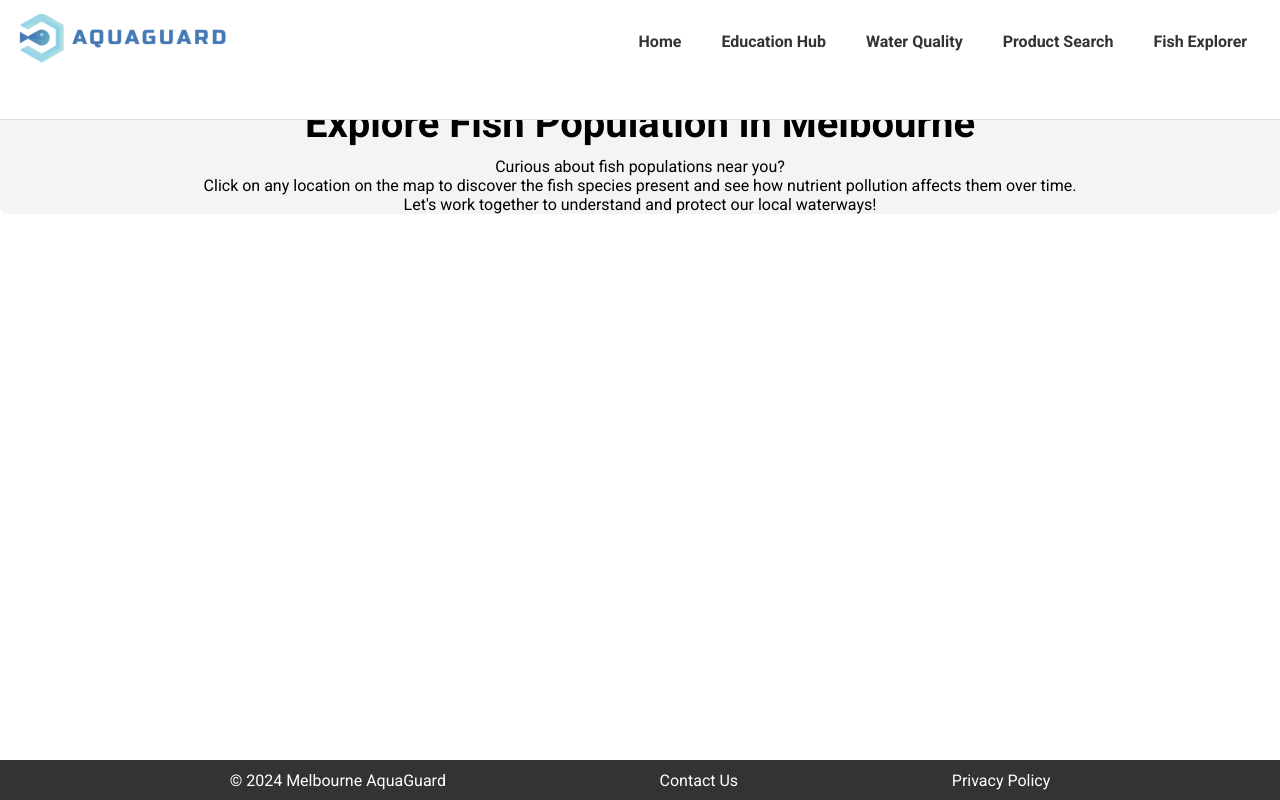
After one commit to HappyGuyTeitoku/FIT5120_Coral-Guardian, a Flask app: page /privacy-policy in a window 1280 px wide. The commit adds this page. Run offline with Flask 3, Linux system fonts and the light colour scheme; the visitor is signed in with stand-in values (Sample User, id 1).

Commit message:
Added privacy policy page placeholder
TODO: write the content later when I have time

```diff
--- a/application.py
+++ b/application.py
@@ -141,6 +141,10 @@ def productsearch():
 def npcalculator():
     return render_template('npcalculator.html')
 
+@application.route('/privacy-policy')
+def privacypolicy():
+    return render_template('privacypolicy.html')
+
 @application.cli.command('initdb')
 def init_db_command():
     """Create the database tables."""
--- a/templates/base.html
+++ b/templates/base.html
@@ -41,8 +41,8 @@
     <!-- Optional Footer -->
     <footer>
         <p>© 2024 Melbourne AquaGuard</p>
-        <p><a href="mailto:test@mail.com">Contact Us</a></p>
-        <p><a href="https://drive.google.com/drive/u/2/folders/1teUsP8es3hKcwnC0dhKcvNI78HKgYGY6">Privacy Policy</a></p>
+        <p><a href="https://mail.google.com/mail/?view=cm&fs=1&to=twon0024@student.monash.edu">Contact Us</a></p>
+        <p><a href="{{ url_for('privacypolicy') }}">Privacy Policy</a></p>
     </footer>
 </body>
 </html>
--- a/templates/base_v2.html
+++ b/templates/base_v2.html
@@ -67,8 +67,8 @@
     <!-- Optional Footer -->
     <footer>
         <p>© 2024 Melbourne AquaGuard</p>
-        <p><a href="mailto:test@mail.com">Contact Us</a></p>
-        <p><a href="https://drive.google.com/drive/u/2/folders/1teUsP8es3hKcwnC0dhKcvNI78HKgYGY6">Privacy Policy</a></p>
+        <p><a href="https://mail.google.com/mail/?view=cm&fs=1&to=twon0024@student.monash.edu">Contact Us</a></p>
+        <p><a href="{{ url_for('privacypolicy') }}">Privacy Policy</a></p>
     </footer>
 </body>
 
--- /dev/null
+++ b/templates/privacypolicy.html
@@ -0,0 +1,20 @@
+<!-- templates/npcalculator.html -->
+{% extends "base.html" %}
+
+{% block title %}NP Calculator - AquaGuard{% endblock %}
+
+{% block content %}
+<div class="spacer"></div>
+
+<h1 class="page-title">Explore Fish Population in Melbourne</h1>
+
+<div class="spacer-quarter"></div>
+
+<p class="page-title-subtext">Curious about fish populations near you?</p>
+
+<p class="page-title-subtext">Click on any location on the map to discover the fish species present and see how nutrient
+    pollution affects them over time.</p>
+
+<p class="page-title-subtext">Let's work together to understand and protect our local waterways!</p>
+
+{% endblock %}
```
